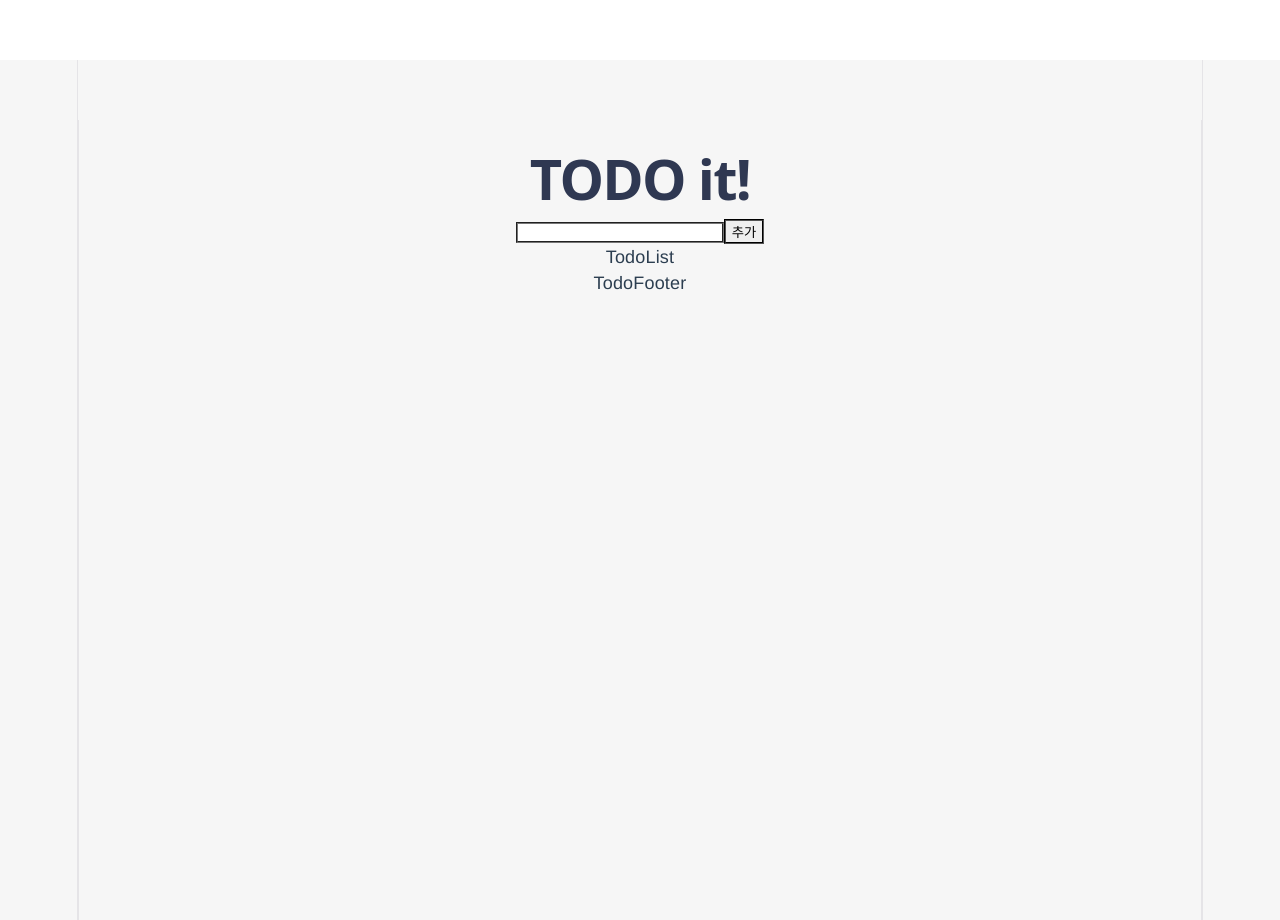
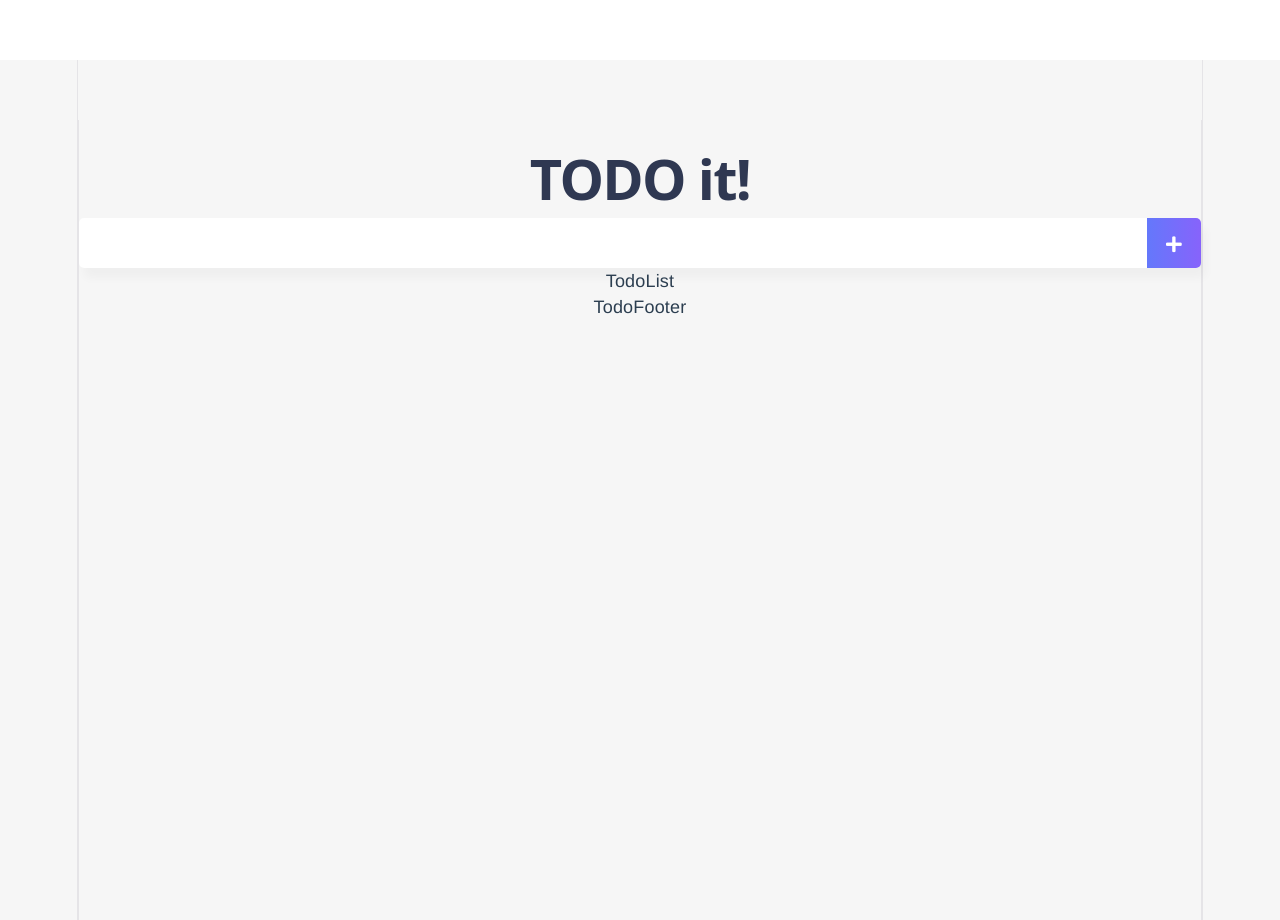
Before and after one commit to vega2kvibe2/Vue3_Todo_Basic, a Vue app: page / in a window 1280 px wide. Built offline with nearby package versions, Linux system fonts and the light colour scheme.

Commit message:
TodoInput style 사용

```diff
--- a/src/components/TodoInput.vue
+++ b/src/components/TodoInput.vue
@@ -1,7 +1,9 @@
 <template>
-    <div>
-        <input type="text" autofocus :value="newTodoItem" @input="handleInput">
-        <button @click="addTodo">추가</button>
+    <div class="inputBox shadow">
+        <input type="text" autofocus :value="newTodoItem" @input="handleInput" @keyup.enter="addTodo">
+        <span class="addContainer" @click="addTodo">
+            <i class="fas fa-plus addBtn"></i>
+        </span>
     </div>
 </template>``
 
```
